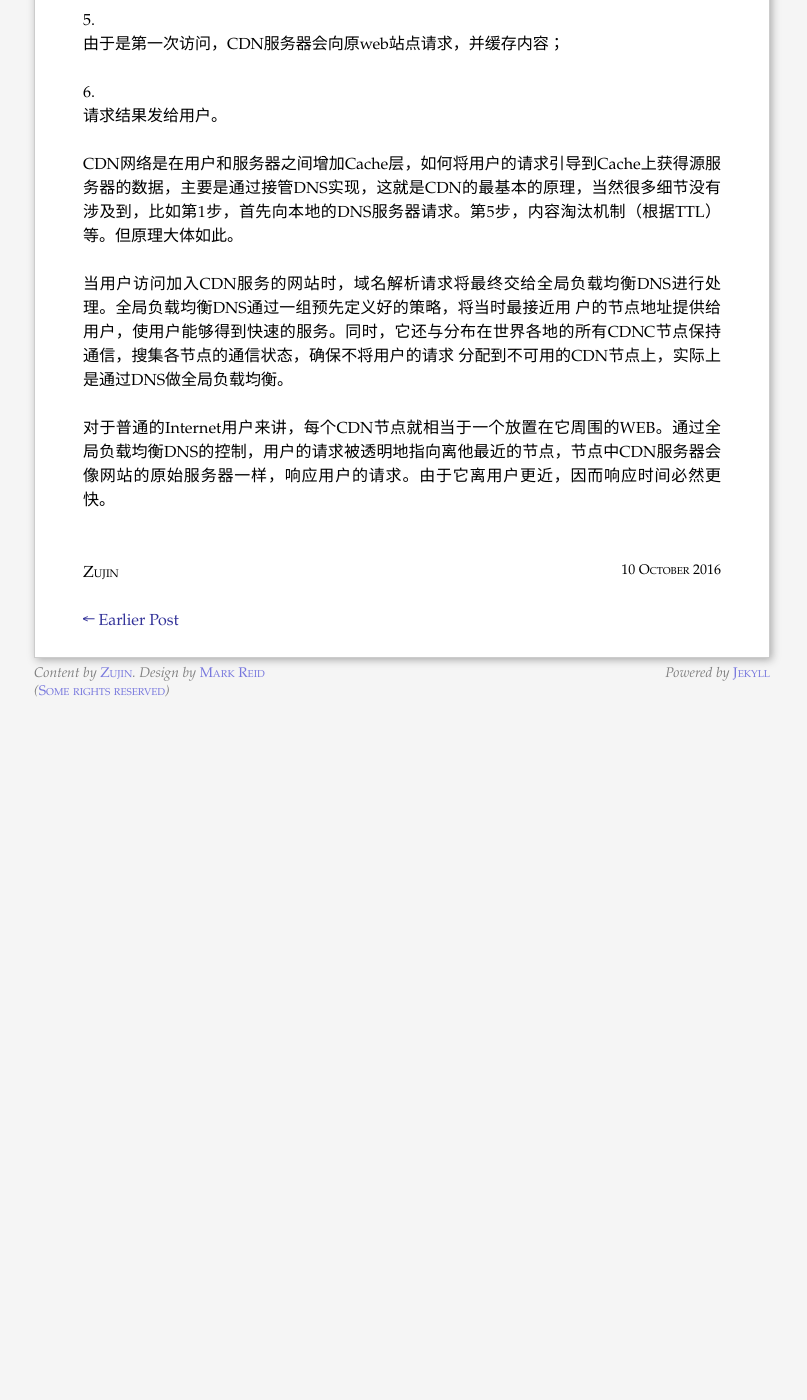
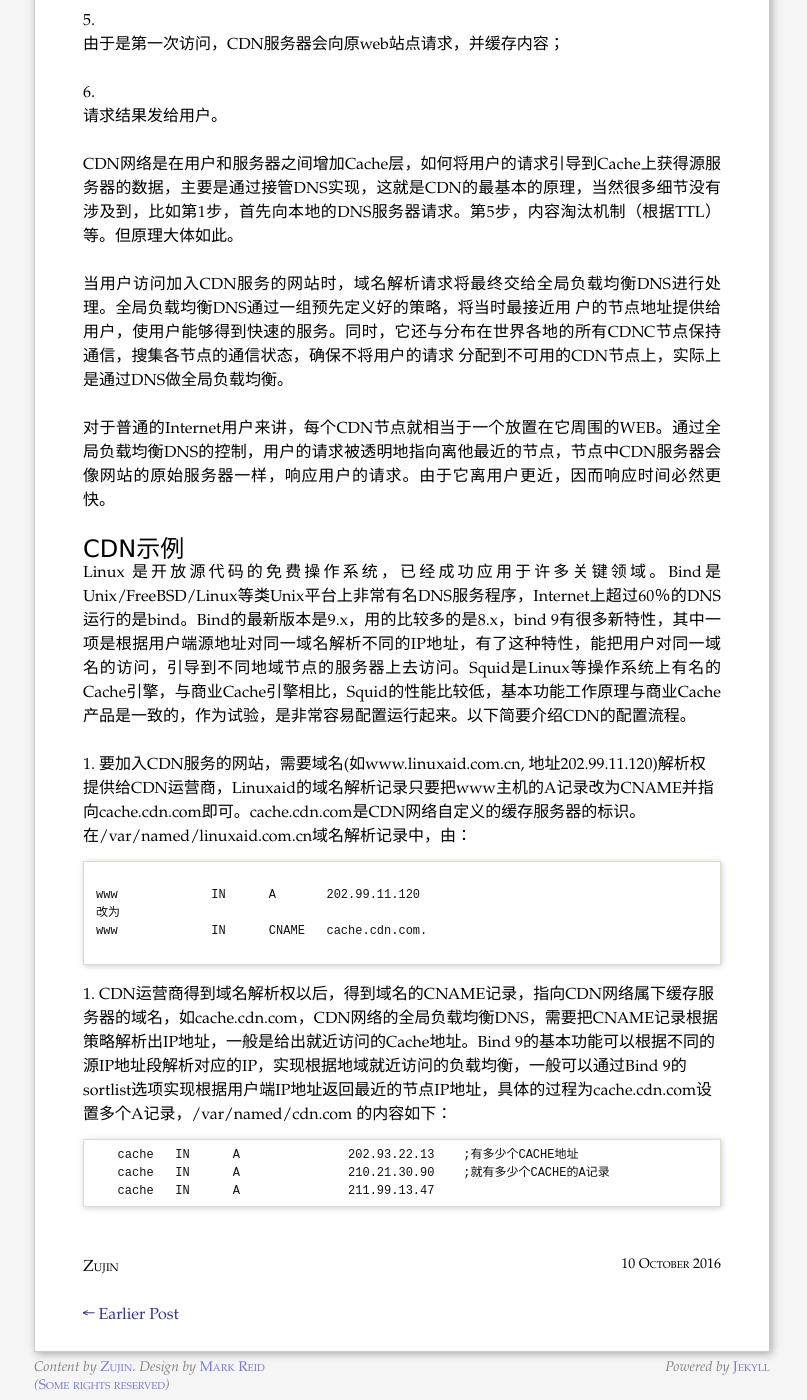
Before and after one commit to yuzujin/yuzujin.github.com, a Jekyll site: the page built from _posts/2016-10-10-cdn.md, in a window 1280 px wide and 1400 px high, scrolled down 2007 px. Shown: the whole window, without its empty margins (238-1045 px from the left). Built offline with Jekyll 4.4.1, drawn with Linux system fonts in a browser that asks for light colours; before the commit the page ends 2713 px from its top, so only the background shows below that.

Commit message:
cdn实现原理 add

`````diff
--- a/_posts/2016-10-10-cdn.md
+++ b/_posts/2016-10-10-cdn.md
@@ -57,3 +57,26 @@ CDN网络是在用户和服务器之间增加Cache层，如何将用户的请求
 当用户访问加入CDN服务的网站时，域名解析请求将最终交给全局负载均衡DNS进行处理。全局负载均衡DNS通过一组预先定义好的策略，将当时最接近用 户的节点地址提供给用户，使用户能够得到快速的服务。同时，它还与分布在世界各地的所有CDNC节点保持通信，搜集各节点的通信状态，确保不将用户的请求 分配到不可用的CDN节点上，实际上是通过DNS做全局负载均衡。
 
 对于普通的Internet用户来讲，每个CDN节点就相当于一个放置在它周围的WEB。通过全局负载均衡DNS的控制，用户的请求被透明地指向离他最近的节点，节点中CDN服务器会像网站的原始服务器一样，响应用户的请求。由于它离用户更近，因而响应时间必然更快。
+
+### CDN示例
+
+Linux 是开放源代码的免费操作系统，已经成功应用于许多关键领域。Bind是Unix/FreeBSD/Linux等类Unix平台上非常有名DNS服务程序，Internet上超过60％的DNS运行的是bind。Bind的最新版本是9.x，用的比较多的是8.x，bind 9有很多新特性，其中一项是根据用户端源地址对同一域名解析不同的IP地址，有了这种特性，能把用户对同一域名的访问，引导到不同地域节点的服务器上去访问。Squid是Linux等操作系统上有名的Cache引擎，与商业Cache引擎相比，Squid的性能比较低，基本功能工作原理与商业Cache产品是一致的，作为试验，是非常容易配置运行起来。以下简要介绍CDN的配置流程。
+
+1. 要加入CDN服务的网站，需要域名(如www.linuxaid.com.cn, 地址202.99.11.120)解析权提供给CDN运营商，Linuxaid的域名解析记录只要把www主机的A记录改为CNAME并指向cache.cdn.com即可。cache.cdn.com是CDN网络自定义的缓存服务器的标识。在/var/named/linuxaid.com.cn域名解析记录中，由：
+
+
+```
+
+www             IN      A       202.99.11.120
+改为
+www             IN      CNAME   cache.cdn.com.
+
+```
+
+2. CDN运营商得到域名解析权以后，得到域名的CNAME记录，指向CDN网络属下缓存服务器的域名，如cache.cdn.com，CDN网络的全局负载均衡DNS，需要把CNAME记录根据策略解析出IP地址，一般是给出就近访问的Cache地址。Bind 9的基本功能可以根据不同的源IP地址段解析对应的IP，实现根据地域就近访问的负载均衡，一般可以通过Bind 9的sortlist选项实现根据用户端IP地址返回最近的节点IP地址，具体的过程为cache.cdn.com设置多个A记录，/var/named/cdn.com 的内容如下：
+
+```
+   cache   IN      A               202.93.22.13    ;有多少个CACHE地址
+   cache   IN      A               210.21.30.90    ;就有多少个CACHE的A记录
+   cache   IN      A               211.99.13.47
+````
`````
